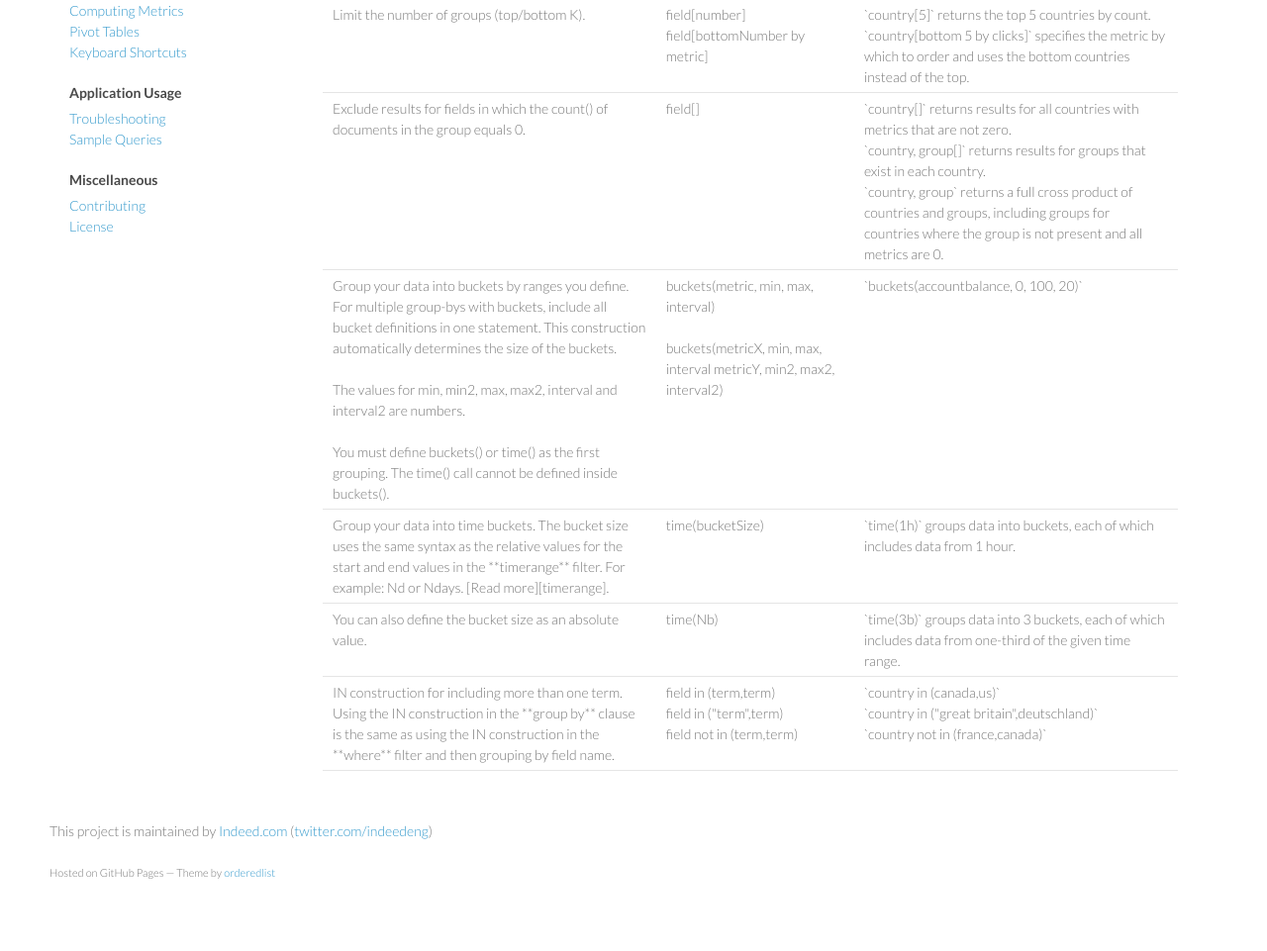
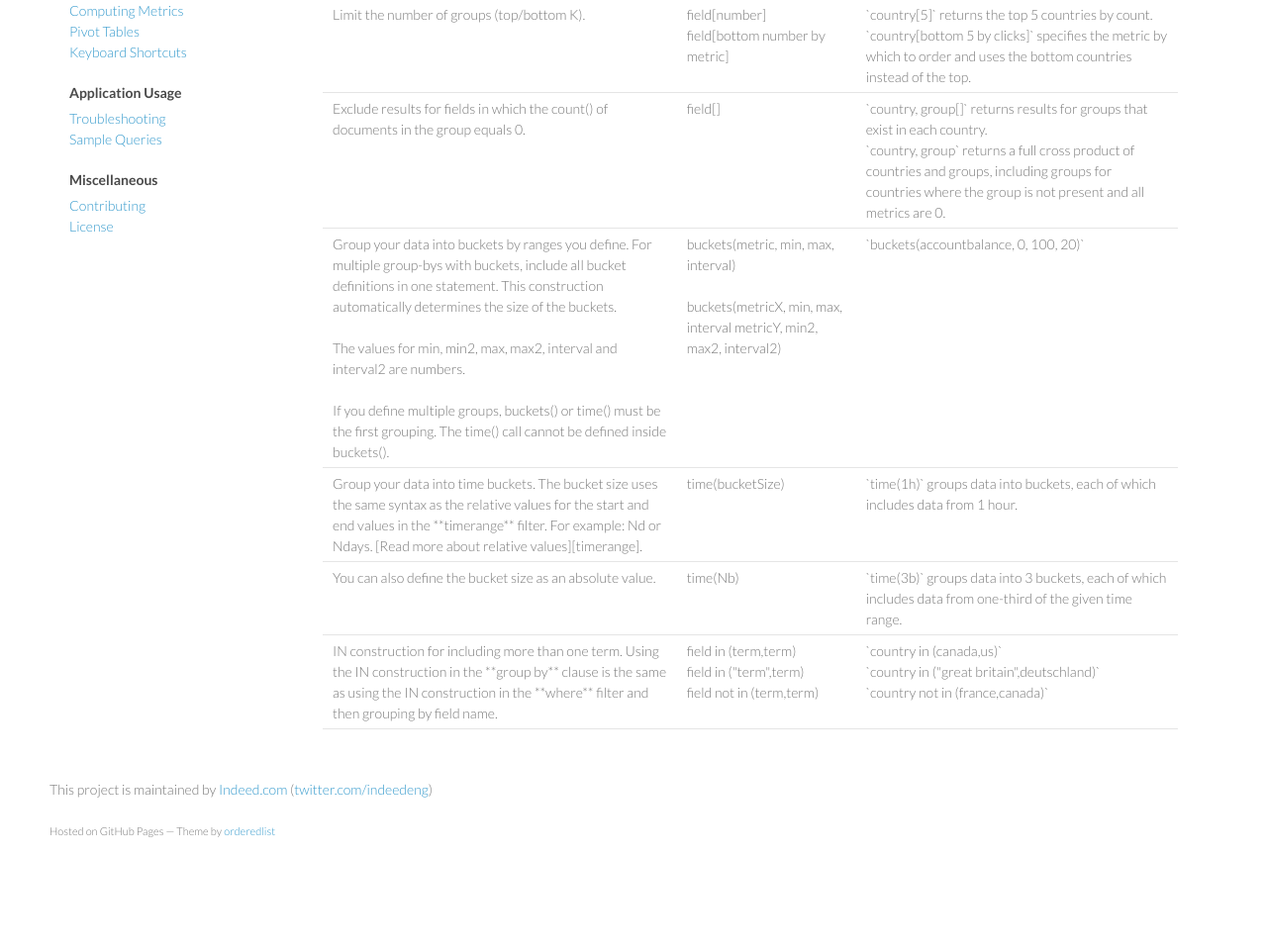
Before and after one commit to indeedeng/imhotep, a Jekyll site: the page built from docs/aggregating.md, in a window 1280 px wide. Shown: the part 330-1291 px from the top of the page at 99% size. Built offline with Jekyll 4.4.1, drawn with Linux system fonts in a browser that asks for light colours; Markdown is read by kramdown in place of the engine named in the settings; after the commit the page ends 1249 px from its top, so only the background shows below that.

Commit message:
tech review edits

```diff
--- a/docs/aggregating.md
+++ b/docs/aggregating.md
@@ -20,22 +20,22 @@ The following group definitions are available:
   </tr>
   <tr>
     <td valign="top">Limit the number of groups (top/bottom K).</td>
-    <td valign="top">field[number] <br> field[bottomNumber by metric]</td>
+    <td valign="top">field[number] <br> field[bottom number by metric]</td>
     <td valign="top">`country[5]` returns the top 5 countries by count.<br>`country[bottom 5 by clicks]` specifies the metric by which to order and uses the bottom countries instead of the top.</td>
   </tr>
   <tr>
     <td valign="top">Exclude results for fields in which the count() of documents in the group equals 0.</td>
     <td valign="top">field[]</td>
-    <td valign="top">`country[]` returns results for all countries with metrics that are not zero.<br> `country, group[]` returns results for groups that exist in each country.<br> `country, group` returns a full cross product of countries and groups, including groups for countries where the group is not present and all metrics are 0.</td>
+    <td valign="top"> `country, group[]` returns results for groups that exist in each country.<br> `country, group` returns a full cross product of countries and groups, including groups for countries where the group is not present and all metrics are 0.</td>
   </tr>
 <tr>
-    <td valign="top">Group your data into buckets by ranges you define. For multiple group-bys with buckets, include all bucket definitions in one statement. This construction automatically determines the size of the buckets. <br><br>The values for min, min2, max, max2, interval and interval2 are numbers.<br><br>You must define buckets() or time() as the first grouping. The time() call cannot be defined inside buckets().
+    <td valign="top">Group your data into buckets by ranges you define. For multiple group-bys with buckets, include all bucket definitions in one statement. This construction automatically determines the size of the buckets. <br><br>The values for min, min2, max, max2, interval and interval2 are numbers.<br><br>If you define multiple groups, buckets() or time() must be the first grouping. The time() call cannot be defined inside buckets().
  </td>
     <td valign="top">buckets(metric, min, max, interval)<br><br>buckets(metricX, min, max, interval metricY, min2, max2, interval2)</td>
     <td valign="top">`buckets(accountbalance, 0, 100, 20)`</td>
   </tr>
 <tr>
-    <td valign="top">Group your data into time buckets. The bucket size uses the same syntax as the relative values for the start and end values in the **timerange** filter. For example: Nd or Ndays. [Read more][timerange].</td>
+    <td valign="top">Group your data into time buckets. The bucket size uses the same syntax as the relative values for the start and end values in the **timerange** filter. For example: Nd or Ndays. [Read more about relative values][timerange].</td>
     <td valign="top">time(bucketSize)</td>
     <td valign="top">`time(1h)` groups data into buckets, each of which includes data from 1 hour.</td>
   </tr>
```
Also changed, not shown: docs/metrics.md (+4 -4 lines), docs/quick-start.md (+1 -1 lines).
